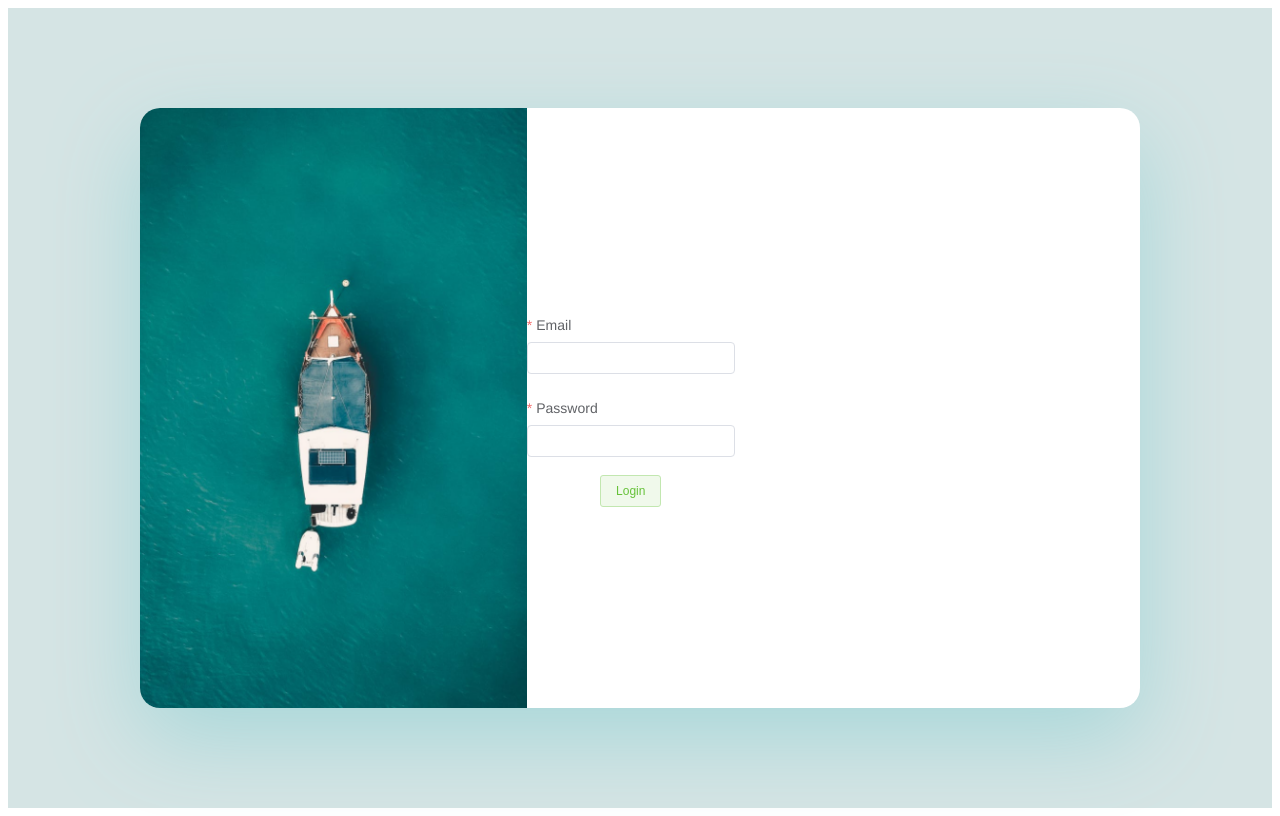
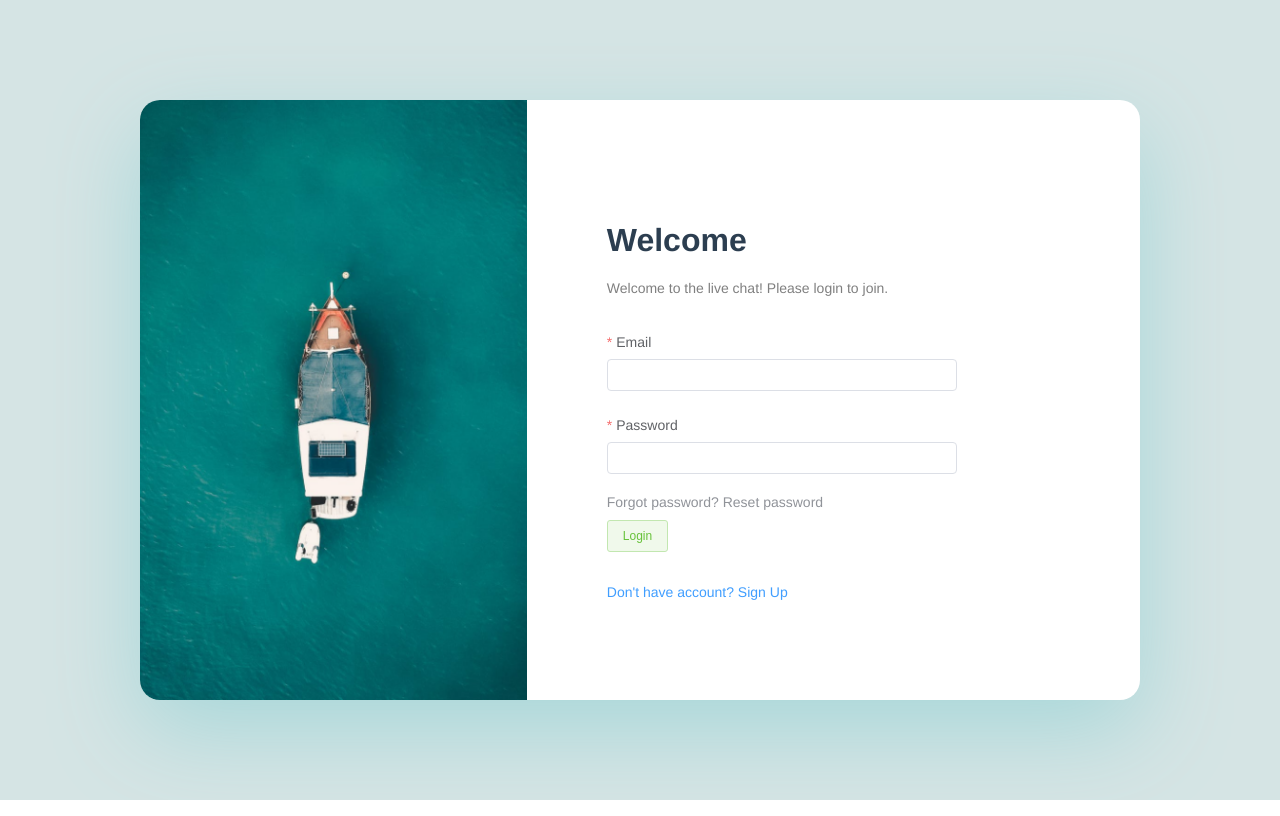
Before and after one commit to kvibrik/chat-app, a Vue app in the folder chat/: page /login in a window 1280 px wide. Built offline with nearby package versions, Linux system fonts and the light colour scheme; no server answers.

Commit message:
верстка формы

```diff
--- a/chat/src/App.vue
+++ b/chat/src/App.vue
@@ -5,11 +5,14 @@
 </template>
 
 <style>
+body {
+  margin: 0;
+}
+
 #app {
   font-family: Avenir, Helvetica, Arial, sans-serif;
   -webkit-font-smoothing: antialiased;
   -moz-osx-font-smoothing: grayscale;
-  text-align: center;
   color: #2c3e50;
 }
 </style>
--- a/chat/src/components/LoginForm.vue
+++ b/chat/src/components/LoginForm.vue
@@ -1,5 +1,9 @@
 <template>
   <div class="login-form">
+    <h1 class="login-form-title">Welcome</h1>
+    <p class="login-form-description">
+      Welcome to the live chat! Please login to join.
+    </p>
     <ElForm
       :model="formData"
       :rules="rules"
@@ -13,6 +17,11 @@
         <ElInput v-model="formData.password" type="password" />
       </ElFormItem>
 
+      <router-link :to="{ name: 'ForgotPassword' }">
+        <ElLink type="info">Forgot password? Reset password</ElLink>
+      </router-link>
+
+      <div class="form-action">
         <ElButton
           type="success"
           plain
@@ -22,6 +31,11 @@
         >
           Login
         </ElButton>
+      </div>
+
+      <router-link :to="{ name: 'SignUp' }">
+        <ElLink type="primary">Don't have account? Sign Up</ElLink>
+      </router-link>
     </ElForm>
   </div>
 </template>
@@ -74,4 +88,20 @@ export default {
 };
 </script>
 
-<style scoped></style>
+<style scoped>
+.login-form {
+  padding: 20px 80px;
+  width: 350px;
+}
+
+.login-form-description {
+  margin-bottom: 30px;
+  color: rgba(0, 0, 0, 0.5);
+  font-size: 14px;
+}
+
+.form-action {
+  margin-top: 10px;
+  margin-bottom: 30px;
+}
+</style>
```
Lines whose indentation alone changed are shown as unchanged.
